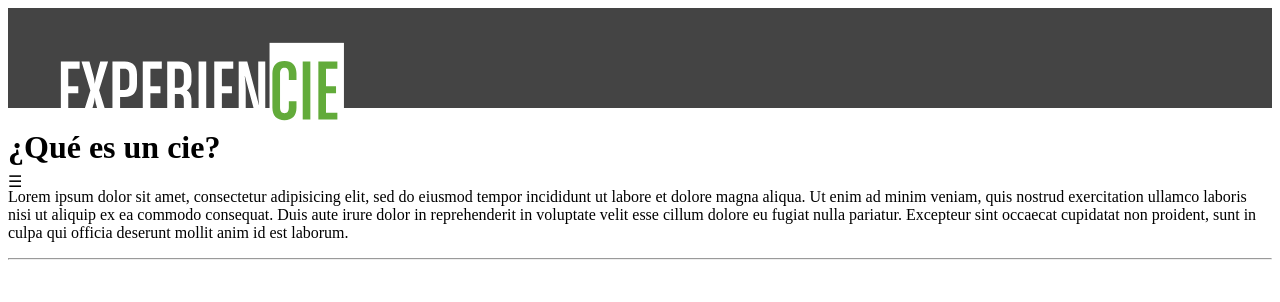
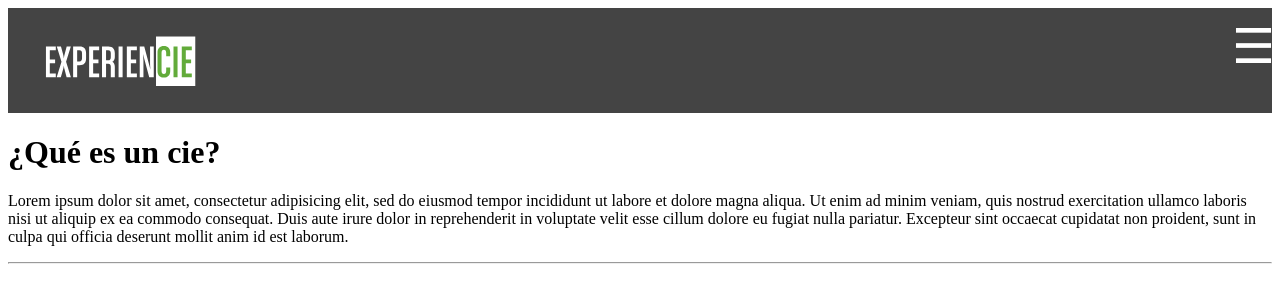
Before and after one commit to mvtercero/s3-sesion-repaso-3-1, a website: page index.html in a window 1280 px wide. Drawn offline with Linux system fonts and the light colour scheme.

Commit message:
Add grid

```diff
--- a/scss/components/_burguer.scss
+++ b/scss/components/_burguer.scss
@@ -1,4 +1,5 @@
 .hamburguer {
 color: $color-light;
 font-size: 3em;
+text-align: right;
 }
--- /dev/null
+++ b/scss/layout/_grid.scss
@@ -0,0 +1,9 @@
+.header{
+  display: grid;
+  grid-template-columns: 200px auto auto;
+
+}
+
+.hamburguer{
+  grid-column: 3/4;
+}
--- a/scss/layout/_header.scss
+++ b/scss/layout/_header.scss
@@ -1,9 +1,8 @@
 .header {
-  height: 100px;
-  width: 100%;
   background-color: $color-midtone-dark;
+  padding: 10px;
 }
 
 .logo {
-  width: 30%;
+  width: 100%;
 }
--- a/scss/main.scss
+++ b/scss/main.scss
@@ -1,2 +1,4 @@
 @import "core/variables";
+@import "layout/grid";
 @import "layout/header";
+@import "components/burguer";
```
Also changed, not shown: css/main.css, 1 other file.
